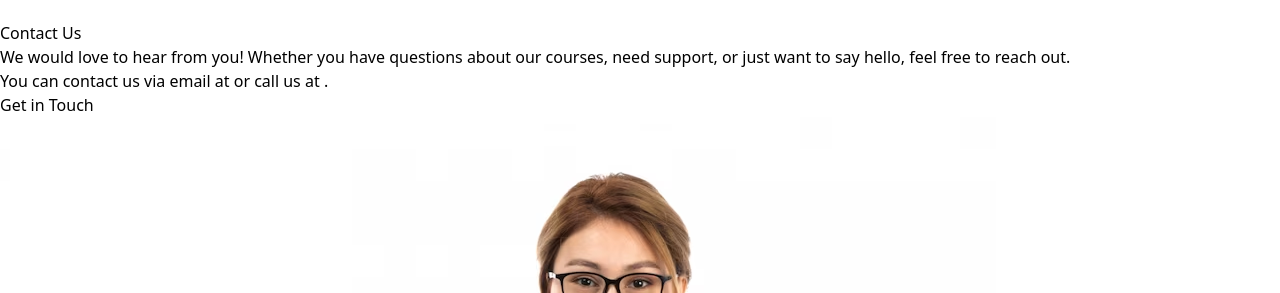
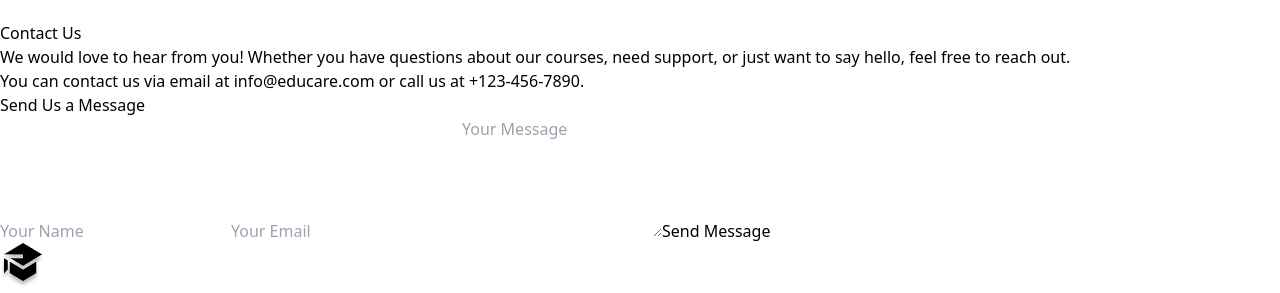
Before and after one commit to ILYAS1288/Education, a React (Vite) app in the folder my-project/: page /contact in a window 1280 px wide. Shown: the part 264-557 px from the top of the page. Built offline with nearby package versions, Linux system fonts and the light colour scheme.

Commit message:
change Main2

```diff
--- a/my-project/src/components/Contact.jsx
+++ b/my-project/src/components/Contact.jsx
@@ -13,22 +13,38 @@ export function Contact() {
                     </p>
                     <p className="text-gray-700 text-lg mb-6">
                         You can contact us via email at
-                        <a href="mailto:" className="text-[#C24914] underline">
-                            </a>    or call us at
-                        <a href="tel:" className="text-[#C24914] underline"> </a>.
+                        <a href="mailto:info@educare.com" className="text-[#C24914] underline"> info@educare.com </a>
+                        or call us at
+                        <a href="tel:+1234567890" className="text-[#C24914] underline"> +123-456-7890</a>.
                     </p>
-                    <button className="bg-[#C24914] text-white px-6 py-3 rounded-md shadow hover:bg-[#a63a0b] transition">
-                        Get in Touch
-                    </button>
                 </div>
 
-                {/* Right: Image */}
-                <div className="w-full md:w-1/2">
-                    <img
-                        src="/images/i1.png"
-                        alt="Contact Us"
-                        className="w-full h-auto rounded-lg "
-                    />
+                {/* Right: Contact Form */}
+                <div className="w-full md:w-1/2 bg-white p-6 rounded-lg shadow">
+                    <h2 className="text-2xl font-bold text-[#C24914] mb-4">Send Us a Message</h2>
+                    <form className="flex flex-col gap-4">
+                        <input
+                            type="text"
+                            placeholder="Your Name"
+                            className="border rounded px-4 py-2 focus:outline-none focus:ring-2 focus:ring-[#C24914]"
+                        />
+                        <input
+                            type="email"
+                            placeholder="Your Email"
+                            className="border rounded px-4 py-2 focus:outline-none focus:ring-2 focus:ring-[#C24914]"
+                        />
+                        <textarea
+                            placeholder="Your Message"
+                            rows="5"
+                            className="border rounded px-4 py-2 focus:outline-none focus:ring-2 focus:ring-[#C24914]"
+                        ></textarea>
+                        <button
+                            type="submit"
+                            className="bg-[#C24914] text-white font-semibold py-2 px-6 rounded hover:bg-[#a63a0b] transition"
+                        >
+                            Send Message
+                        </button>
+                    </form>
                 </div>
             </div>
         </div>
--- a/my-project/src/components/Header.jsx
+++ b/my-project/src/components/Header.jsx
@@ -134,7 +134,7 @@ export function Header() {
               {coursesOpen && (
                 <ul className="pl-4">
                   <li>
-                    <Link to="/courses/Web-Development" className="block py-2 text-gray-700 hover:bg-blue-50" onClick={() => { setMenuOpen(false); setCoursesOpen(false); }}>Web Development</Link>
+                    <Link to="/courses/web-development" className="block py-2 text-gray-700 hover:bg-blue-50" onClick={() => { setMenuOpen(false); setCoursesOpen(false); }}>Web Development</Link>
                   </li>
                   <li>
                     <Link to="/courses/data-science" className="block py-2 text-gray-700 hover:bg-blue-50" onClick={() => { setMenuOpen(false); setCoursesOpen(false); }}>Data Science</Link>
--- a/my-project/src/components/Main2.jsx
+++ b/my-project/src/components/Main2.jsx
@@ -5,11 +5,20 @@ export function Main2() {
       <div className="relative flex flex-col items-center text-center">
         {/* Main Image */}
         <img
+          src="/images/E1.png"
+          alt="Top Left"
+          className="absolute top-12 left-48 sm:top-0 sm:left-0 w-24 h-24 md:w-32 md:h-32 rounded-lg "
+        />
+        <img
           src="/images/i1.png"
           alt="Main Community"
-          className="w-40 h-40 md:w-56 md:h-56 rounded-full shadow-lg z-10"
+          className="w-40 h-40 md:w-56 md:h-56 rounded-fullz-10"
         />
-
+        <img
+          src="/images/E2.png"
+          alt="Top Right"
+          className="absolute top-24 right-0 w-24 h-24 md:w-32 md:h-32 rounded-lg "
+        />
         {/* Title */}
         <h1 className="text-3xl md:text-4xl font-bold text-[#C24914] mt-6">
           Start growing with
@@ -30,31 +39,20 @@ export function Main2() {
         {/* Relative Images */}
         <div className="relative mt-12 w-full h-64 md:h-80">
           {/* Top Left Image */}
-          <img
-            src="/images/E1.png"
-            alt="Top Left"
-            className="absolute top-0 left-0 w-24 h-24 md:w-32 md:h-32 rounded-lg shadow"
-          />
 
-          {/* Top Right Image */}
-          <img
-            src="/images/E2.png"
-            alt="Top Right"
-            className="absolute top-0 right-0 w-24 h-24 md:w-32 md:h-32 rounded-lg shadow"
-          />
 
           {/* Bottom Left Image */}
           <img
             src="/images/E3.png"
             alt="Bottom Left"
-            className="absolute bottom-0 left-10 w-24 h-24 md:w-32 md:h-32 rounded-lg shadow"
+            className="absolute bottom-48 left-24 w-24 h-24 md:w-32 md:h-32 rounded-lg "
           />
 
           {/* Bottom Right Image */}
           <img
             src="/images/E4.png"
             alt="Bottom Right"
-            className="absolute bottom-0 right-10 w-24 h-24 md:w-32 md:h-32 rounded-lg shadow"
+            className="absolute bottom-36 right-48 w-24 h-24 md:w-32 md:h-32 rounded-lg"
           />
         </div>
       </div>
--- a/my-project/src/components/courses/Design.jsx
+++ b/my-project/src/components/courses/Design.jsx
@@ -22,7 +22,7 @@ export function Design() {
                 {/* Right: Image */}
                 <div className="w-full md:w-1/2">
                     <img
-                        src="/images/design-course.png"
+                        src="/images/i1.png"
                         alt="Design Course"
                         className="w-full h-auto rounded-lg "
                     />
```
